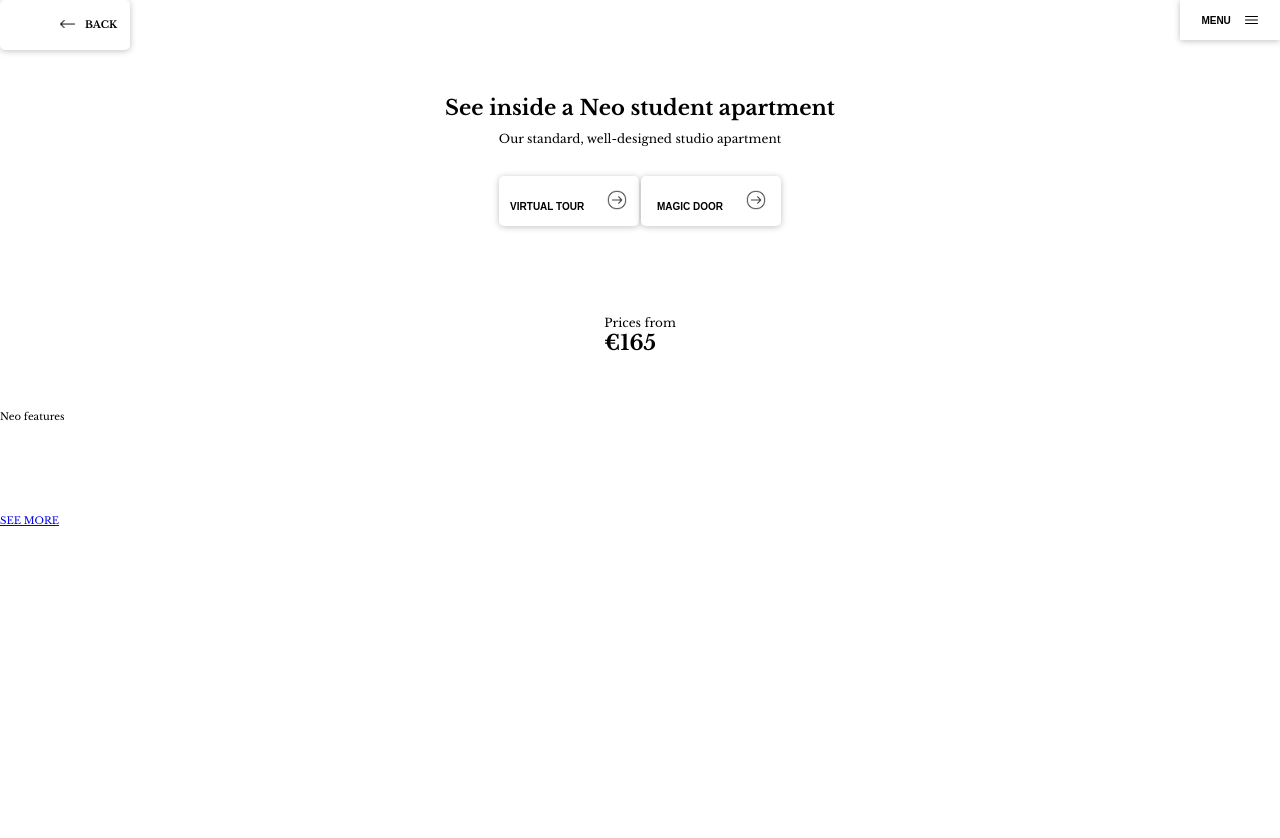
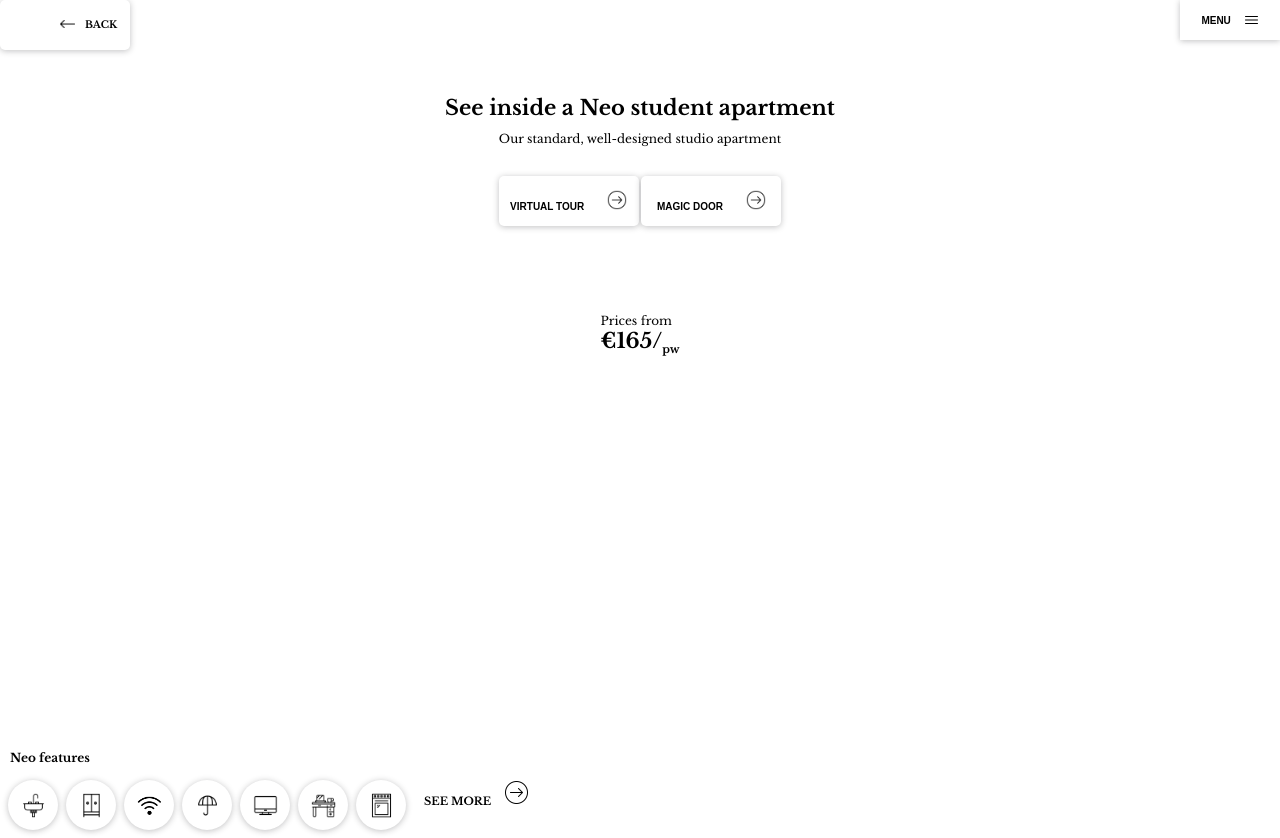
Before and after one commit to Anthematica/nerdify-test, a plain HTML site: page index.html in a window 1280 px wide. Before the commit the page ends 800 px from the top, so only its background shows below. Drawn offline with nearby package versions, Linux system fonts and the light colour scheme.

Commit message:
Footer done

```diff
--- a/index.html
+++ b/index.html
@@ -28,20 +28,20 @@
        </section>
       <div class="container-right">
           <p>Prices from</p>
-          <h2>€165</h2>
+          <h2>€165/<sub>pw</sub></h2>
       </div>
    </main>
    <footer>
-       <p>Neo features</p>
+       <p class="text-features">Neo features</p>
        <ul>
-           <li></li>
-           <li></li>
-           <li></li>
-           <li></li>
-           <li></li>
-           <li></li>
-           <li></li>
-           <li><a href="/">SEE MORE <span></span></a></li>
+           <li class="features sink"><div><span></span></div></li>
+           <li class="features closet"><div><span></span></div></li>
+           <li class="features wifi"><div><span></span></div></li>
+           <li class="features umbrella"><div><span></span></div></li>
+           <li class="features television"><div><span></span></div></li>
+           <li class="features desktop"><div><span></span></div></li>
+           <li class="features oven"><div><span></span></div></li>
+           <li class="features see-more"> <a href=".">SEE MORE <span></span></a></li>
        </ul>
    </footer>
 </body>
--- a/styles/style.css
+++ b/styles/style.css
@@ -118,3 +118,94 @@ main {
     font-size: 2.1rem;
     font-weight: bold;
 }
+
+.container-right sub {
+    font-size: 1.1rem;
+}
+
+.text-features {
+    font-size: 1.2rem;
+    font-weight: bold;
+    margin-left: 10px;
+    margin-bottom: 15px;
+}
+
+footer {
+    width: 100%;
+    height: 50px;
+    position: absolute;
+    bottom: 0;
+    display: flex;
+    flex-direction: column;
+    align-content: center;
+}
+
+
+
+footer ul {
+    list-style: none;
+    display: flex;
+    flex-wrap: wrap;
+}
+
+footer li {
+    margin-left: 8px;
+    margin-bottom: 8px;
+}
+
+.features div {
+    width: 50px;
+    height: 50px;
+    background-color: white;
+    box-shadow: 0 1px 6px 0 #20212447;
+    border-radius: 100px;
+    display: flex;
+    justify-content: center;
+    align-items: center;
+}
+
+
+.features span {
+    display: inline-block;
+    width: 25px;
+    height: 25px;
+    background-size: cover;
+    background-position: center;
+    background-repeat: no-repeat;
+}
+
+.sink span {
+    background-image: url('../assets/icons/sink.png');
+}
+.closet span {
+    background-image: url('../assets/icons/closet.png');
+}
+.wifi span {
+    background-image: url('../assets/icons/wifi.png');
+}
+.umbrella span {
+    background-image: url('../assets/icons/umbrella.png');
+}
+.television span {
+    background-image: url('../assets/icons/television.png');
+}
+.desktop span {
+    background-image: url('../assets/icons/desktop.png');
+}
+.oven span {
+    background-image: url('../assets/icons/oven.png');
+}
+
+
+.see-more a {
+    text-decoration: none;
+    color: black;
+    margin-left: 10px;
+    font-size: 1.1rem;
+    font-weight: bold;
+}
+
+.see-more span {
+    background-image: url('../assets/icons/right-arrow.png');
+    margin-left: 10px;
+}
```
